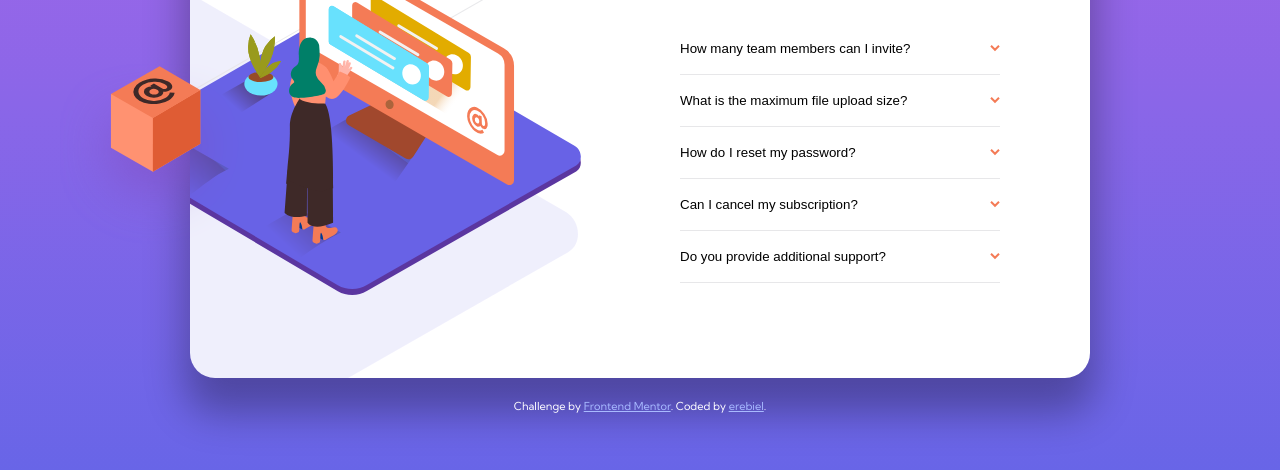
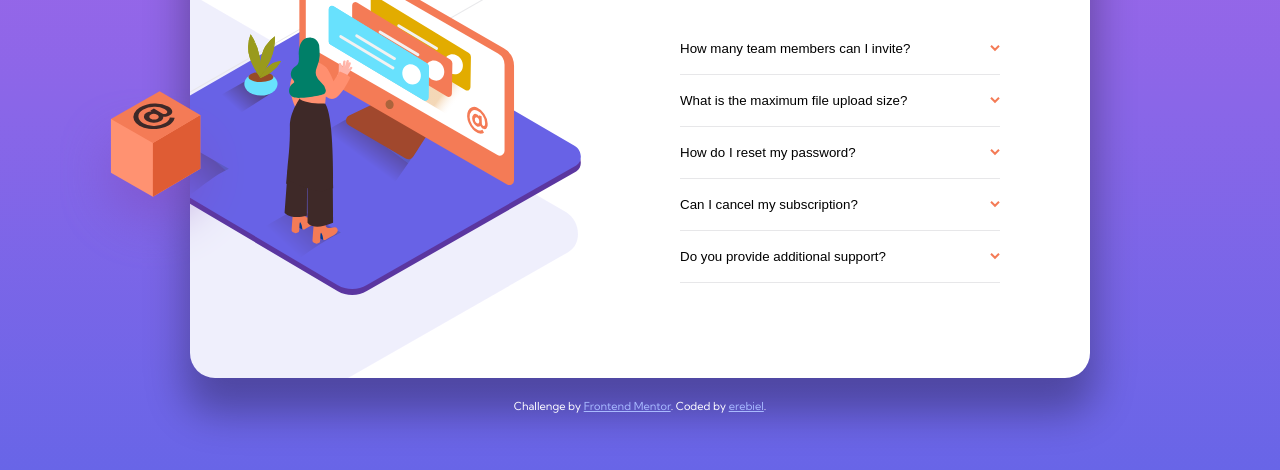
Before and after one commit to erebiel/faq-accordion-card, a plain HTML site: page dist/index.html in a window 1280 px wide. Shown: the part 296-766 px from the top of the page. Drawn offline with Linux system fonts and the light colour scheme.

Commit message:
Add printscreen

```diff
--- a/scss/app.scss
+++ b/scss/app.scss
@@ -110,7 +110,7 @@ h1 {
 @media (min-width: 1024px) {
 
     .img-container {
-        margin-top: 40vh;
+        margin-top: 345px;
         margin-left: -970px;
     }
 
```
Also changed, not shown: dist/css/app.css, printscreen-desktop.jpg (added), printscreen-mobile.jpg (added), 2 other files.
